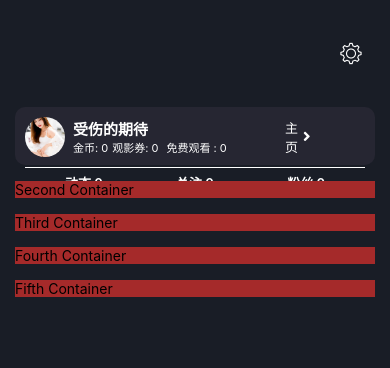
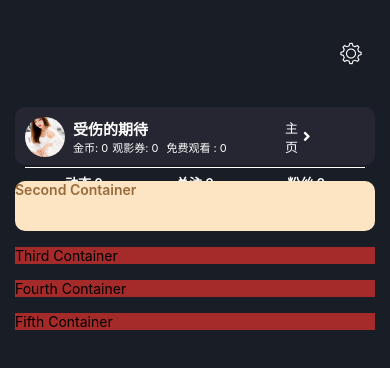
Before and after one commit to vinzpaul/tangxin-userprofile, a React Native app: screen / in a window 390 px wide. Shown: the top 368 px of the page. Built offline with nearby package versions, Linux system fonts and the light colour scheme.

Commit message:
Second container CSS

```diff
--- a/screens/UserProfile.tsx
+++ b/screens/UserProfile.tsx
@@ -162,8 +162,16 @@ const UserProfile = () => {
           </View>
 
           <View style={{ marginVertical: gap / 1 }}>
-            <View style={{ backgroundColor: "brown" }}>
-              <Text>Second Container</Text>
+            <View
+              style={{
+                backgroundColor: "#FDE5C3",
+                borderRadius: 10,
+                height: 50,
+              }}
+            >
+              <Text style={{ color: "#996B3C", fontWeight: "600" }}>
+                Second Container
+              </Text>
             </View>
           </View>
 
```
